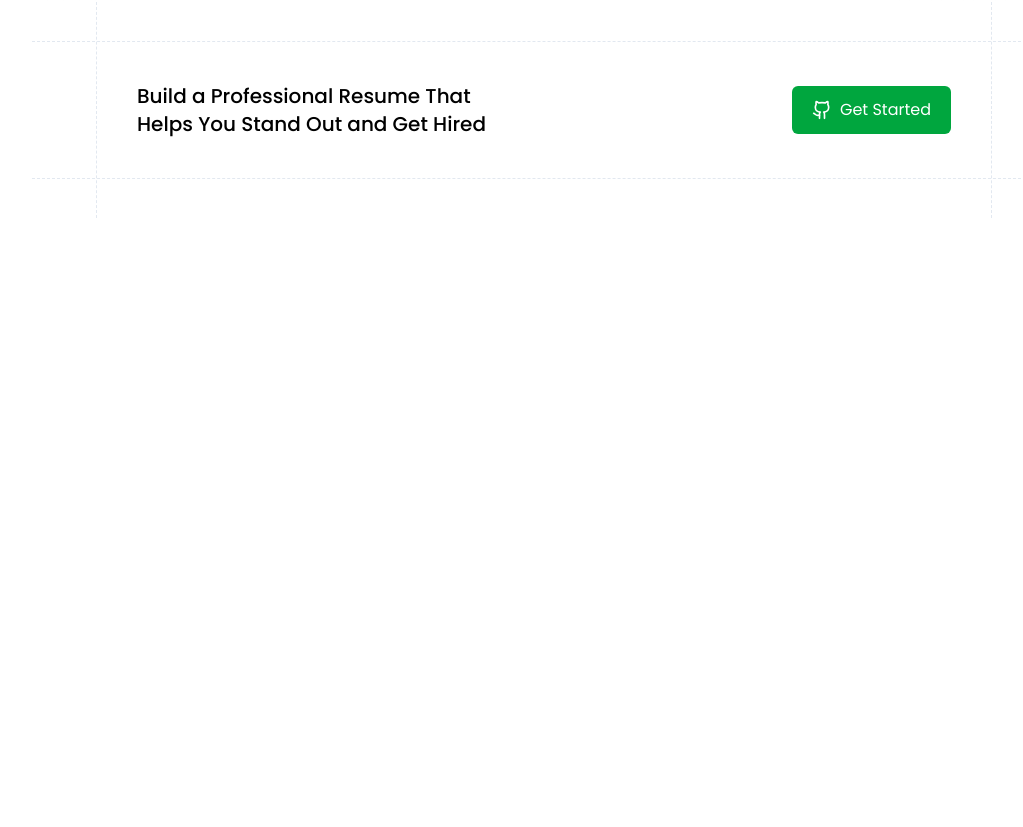
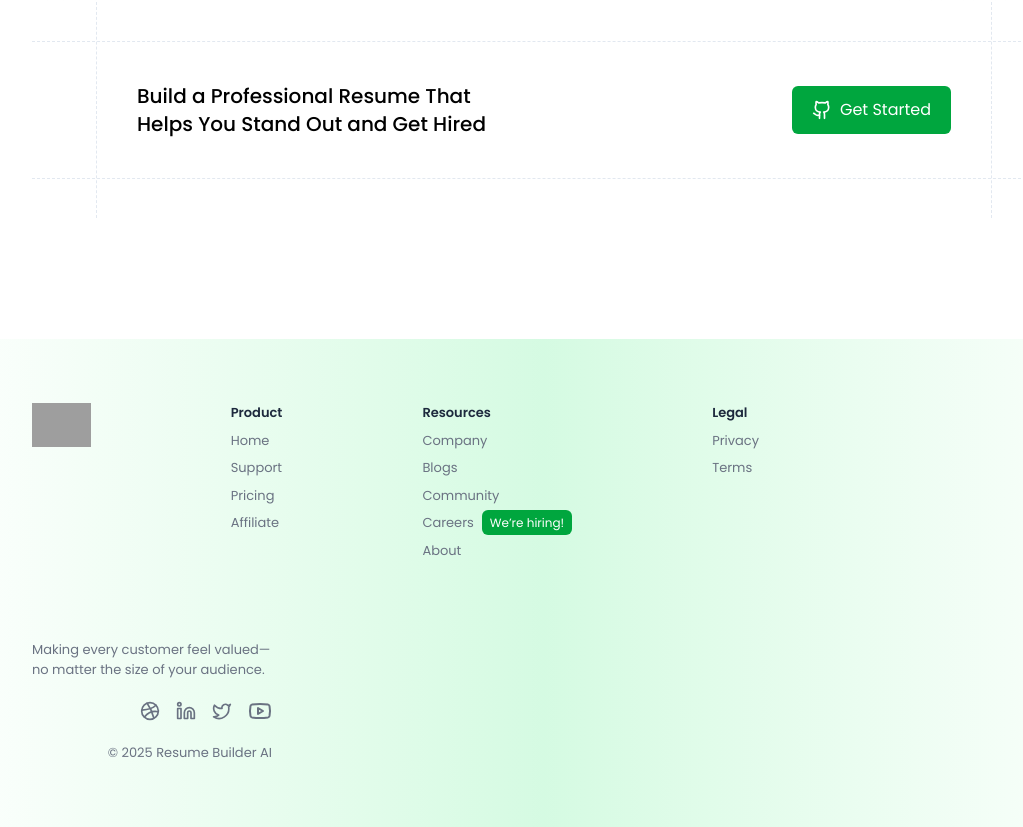
Before and after one commit to ChinmayKaitade/Resume-Builder-MERN, a React (Vite) app in the folder client/: page / in a window 1280 px wide. Shown: the part 2025-2852 px from the top of the page, without its empty margins (96-1119 px from the left). Before the commit the page ends 2243 px from the top, so only its background shows below. Built offline with nearby package versions, Linux system fonts and the light colour scheme; grey boxes are pictures that could not be loaded.

Commit message:
Footer component code added

```diff
--- /dev/null
+++ b/client/src/components/Home/Footer.jsx
@@ -0,0 +1,203 @@
+import React from "react";
+
+const Footer = () => {
+  return (
+    <>
+      <footer className="flex flex-wrap justify-center lg:justify-between overflow-hidden gap-10 md:gap-20 py-16 px-6 md:px-16 lg:px-24 xl:px-32 text-[13px] text-gray-500 bg-gradient-to-r from-white via-green-200/60 to-white mt-40">
+        <div className="flex flex-wrap items-start gap-10 md:gap-[60px] xl:gap-[140px]">
+          <a href="https://prebuiltui.com">
+            <img
+              src="./logo.svg"
+              alt="Resume Builder Logo"
+              className="h-11 w-auto"
+            />
+          </a>
+          <div>
+            <p className="text-slate-800 font-semibold">Product</p>
+            <ul className="mt-2 space-y-2">
+              <li>
+                <a href="/" className="hover:text-green-600 transition">
+                  Home
+                </a>
+              </li>
+              <li>
+                <a href="/" className="hover:text-green-600 transition">
+                  Support
+                </a>
+              </li>
+              <li>
+                <a href="/" className="hover:text-green-600 transition">
+                  Pricing
+                </a>
+              </li>
+              <li>
+                <a href="/" className="hover:text-green-600 transition">
+                  Affiliate
+                </a>
+              </li>
+            </ul>
+          </div>
+          <div>
+            <p className="text-slate-800 font-semibold">Resources</p>
+            <ul className="mt-2 space-y-2">
+              <li>
+                <a href="/" className="hover:text-green-600 transition">
+                  Company
+                </a>
+              </li>
+              <li>
+                <a href="/" className="hover:text-green-600 transition">
+                  Blogs
+                </a>
+              </li>
+              <li>
+                <a href="/" className="hover:text-green-600 transition">
+                  Community
+                </a>
+              </li>
+              <li>
+                <a href="/" className="hover:text-green-600 transition">
+                  Careers
+                  <span className="text-xs text-white bg-green-600 rounded-md ml-2 px-2 py-1">
+                    We’re hiring!
+                  </span>
+                </a>
+              </li>
+              <li>
+                <a href="/" className="hover:text-green-600 transition">
+                  About
+                </a>
+              </li>
+            </ul>
+          </div>
+          <div>
+            <p className="text-slate-800 font-semibold">Legal</p>
+            <ul className="mt-2 space-y-2">
+              <li>
+                <a href="/" className="hover:text-green-600 transition">
+                  Privacy
+                </a>
+              </li>
+              <li>
+                <a href="/" className="hover:text-green-600 transition">
+                  Terms
+                </a>
+              </li>
+            </ul>
+          </div>
+        </div>
+        <div className="flex flex-col max-md:items-center max-md:text-center gap-2 items-end">
+          <p className="max-w-60">
+            Making every customer feel valued—no matter the size of your
+            audience.
+          </p>
+          <div className="flex items-center gap-4 mt-3">
+            <a
+              href="https://dribbble.com/chinmaydotcom"
+              target="_blank"
+              rel="noreferrer"
+            >
+              <svg
+                xmlns="http://www.w3.org/2000/svg"
+                width="24"
+                height="24"
+                viewBox="0 0 24 24"
+                fill="none"
+                stroke="currentColor"
+                strokeWidth="2"
+                strokeLinecap="round"
+                strokeLinejoin="round"
+                className="lucide lucide-dribbble size-5 hover:text-green-500"
+                aria-hidden="true"
+              >
+                <circle cx="12" cy="12" r="10"></circle>
+                <path d="M19.13 5.09C15.22 9.14 10 10.44 2.25 10.94"></path>
+                <path d="M21.75 12.84c-6.62-1.41-12.14 1-16.38 6.32"></path>
+                <path d="M8.56 2.75c4.37 6 6 9.42 8 17.72"></path>
+              </svg>
+            </a>
+            <a
+              href="https://www.linkedin.com/company/chinmay-sharad-kaitade"
+              target="_blank"
+              rel="noreferrer"
+            >
+              <svg
+                xmlns="http://www.w3.org/2000/svg"
+                width="24"
+                height="24"
+                viewBox="0 0 24 24"
+                fill="none"
+                stroke="currentColor"
+                strokeWidth="2"
+                strokeLinecap="round"
+                strokeLinejoin="round"
+                className="lucide lucide-linkedin size-5 hover:text-green-500"
+                aria-hidden="true"
+              >
+                <path d="M16 8a6 6 0 0 1 6 6v7h-4v-7a2 2 0 0 0-2-2 2 2 0 0 0-2 2v7h-4v-7a6 6 0 0 1 6-6z"></path>
+                <rect width="4" height="12" x="2" y="9"></rect>
+                <circle cx="4" cy="4" r="2"></circle>
+              </svg>
+            </a>
+            <a
+              href="https://x.com/chinmaydotcom"
+              target="_blank"
+              rel="noreferrer"
+            >
+              <svg
+                xmlns="http://www.w3.org/2000/svg"
+                width="24"
+                height="24"
+                viewBox="0 0 24 24"
+                fill="none"
+                stroke="currentColor"
+                strokeWidth="2"
+                strokeLinecap="round"
+                strokeLinejoin="round"
+                className="lucide lucide-twitter size-5 hover:text-green-500"
+                aria-hidden="true"
+              >
+                <path d="M22 4s-.7 2.1-2 3.4c1.6 10-9.4 17.3-18 11.6 2.2.1 4.4-.6 6-2C3 15.5.5 9.6 3 5c2.2 2.6 5.6 4.1 9 4-.9-4.2 4-6.6 7-3.8 1.1 0 3-1.2 3-1.2z"></path>
+              </svg>
+            </a>
+            <a
+              href="https://www.youtube.com/@ChinmayKaitade"
+              target="_blank"
+              rel="noreferrer"
+            >
+              <svg
+                xmlns="http://www.w3.org/2000/svg"
+                width="24"
+                height="24"
+                viewBox="0 0 24 24"
+                fill="none"
+                stroke="currentColor"
+                strokeWidth="2"
+                strokeLinecap="round"
+                strokeLinejoin="round"
+                className="lucide lucide-youtube size-6 hover:text-green-500"
+                aria-hidden="true"
+              >
+                <path d="M2.5 17a24.12 24.12 0 0 1 0-10 2 2 0 0 1 1.4-1.4 49.56 49.56 0 0 1 16.2 0A2 2 0 0 1 21.5 7a24.12 24.12 0 0 1 0 10 2 2 0 0 1-1.4 1.4 49.55 49.55 0 0 1-16.2 0A2 2 0 0 1 2.5 17"></path>
+                <path d="m10 15 5-3-5-3z"></path>
+              </svg>
+            </a>
+          </div>
+          <p className="mt-3 text-center">
+            © 2025 <a href="https://prebuiltui.com">Resume Builder AI</a>
+          </p>
+        </div>
+      </footer>
+
+      <style>{`
+                @import url('https://fonts.googleapis.com/css2?family=Poppins:ital,wght@0,100;0,200;0,300;0,400;0,500;0,600;0,700;0,800;0,900;1,100;1,200;1,300;1,400;1,500;1,600;1,700;1,800;1,900&display=swap');
+
+                * {
+                    font-family: 'Poppins', sans-serif;
+                }
+            `}</style>
+    </>
+  );
+};
+
+export default Footer;
--- a/client/src/pages/Home.jsx
+++ b/client/src/pages/Home.jsx
@@ -14,6 +14,7 @@
       <Features />
       <Testimonials />
       <CallToAction />
+      <Footer />
     </div>
   );
 };
```
